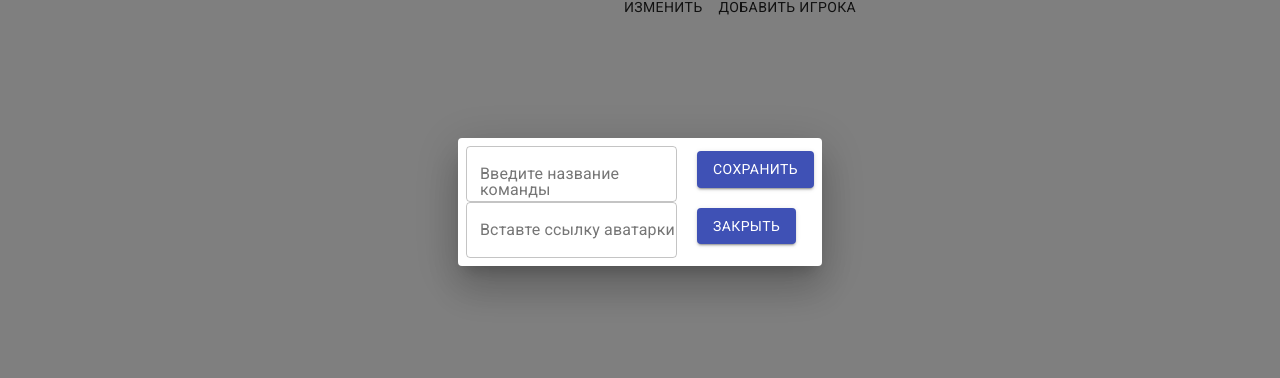
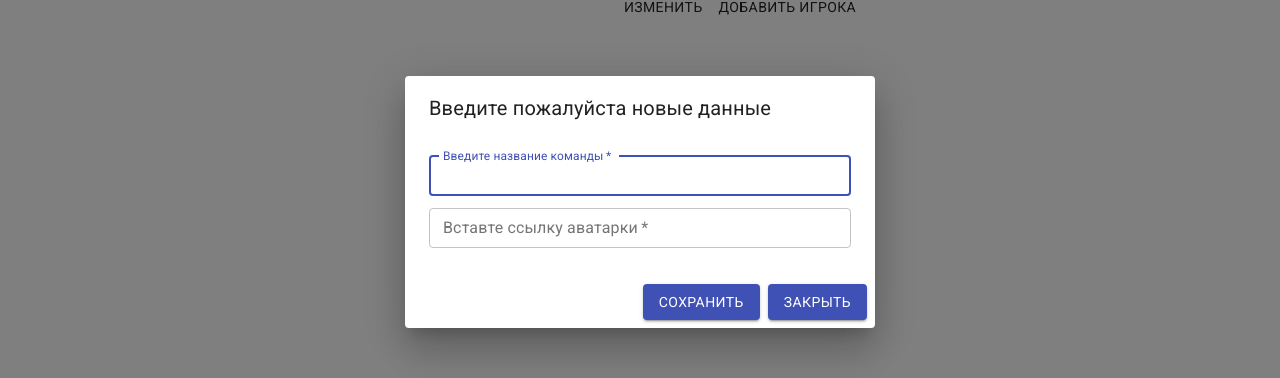
Before and after one commit to Kuntaev/projekt, a React (Create React App) app in the folder client/: page /my-teams/1 in a window 1280 px wide. Both pictures are taken after a click on the button "ИЗМЕНИТЬ". Shown: the part 198-576 px from the top of the page. Built offline with nearby package versions, Linux system fonts and the light colour scheme; no server answers; what react-mapbox-gl would draw is missing.

Commit message:
Сделал поля обязательными

```diff
--- a/client/src/components/myTeam/MyTeamId.jsx
+++ b/client/src/components/myTeam/MyTeamId.jsx
@@ -3,7 +3,7 @@ import {
   Box,
   Button,
   Dialog,
-  DialogActions,
+  DialogActions, DialogContent, DialogTitle,
   TextField,
   Typography,
 } from "@material-ui/core";
@@ -71,6 +71,8 @@ const MyTeamId = () => {
 
   const [text, setText] = useState("");
   const [image, setImage] = useState("");
+  const [textError, setTextError] = useState(false);
+  const [imageError, setImageError] = useState(false);
 
   const { loadOneMyT } = useSelector((state) => state.team);
 
@@ -83,8 +85,18 @@ const MyTeamId = () => {
   }, []);
 
   const handleClickSave = () => {
+
+    if (text == "") {
+      setTextError(true);
+    }
+    if (image == "") {
+      setImageError(true);
+    }
+    if (id && text && image) {
       dispatch(editTeam(id, text, image));
       setOpen(false);
+    }
+
   };
 
   const handleEditName = (e) => {
@@ -116,34 +128,35 @@ const MyTeamId = () => {
       <div>
         <HeaderBlack />
         <Dialog open={open} onClose={handleClose}>
-          <DialogActions>
-            <Box className={classes.btnsh}>
-              <Box>
-                <Box>
+          <DialogTitle>Введите пожалуйста новые данные</DialogTitle>
+              <DialogContent>
+                <form noValidate autoComplete="off" onSubmit={handleClickSave}>
                     <TextField
                       id="outlined-multiline-static"
+                      margin="dense"
+                      autoFocus
                       label="Введите название команды"
-                    multiline
-                    rows={1}
                       value={text}
                       onChange={handleEditName}
                       variant="outlined"
+                      required
+                      error={textError}
+                      fullWidth
                     />
-                </Box>
-                <Box>
                     <TextField
                       id="outlined-multiline-static"
+                      margin="dense"
                       label="Вставте ссылку аватарки"
-                    multiline
-                    rows={1}
                       value={image}
                       onChange={handleEditImage}
                       variant="outlined"
+                      required
+                      error={imageError}
+                      fullWidth
                     />
-                </Box>
-              </Box>
-              <Box className={classes.btnsh2}>
-                <Box className={classes.btnSave}>
+                </form>
+              </DialogContent>
+            <DialogActions>
                   <Button
                     onClick={handleClickSave}
                     variant="contained"
@@ -151,7 +164,6 @@ const MyTeamId = () => {
                   >
                     Сохранить
                   </Button>
-                </Box>
                 <Button
                   onClick={handleClose}
                   variant="contained"
@@ -159,8 +171,6 @@ const MyTeamId = () => {
                 >
                   Закрыть
                 </Button>
-              </Box>
-            </Box>
             </DialogActions>
         </Dialog>
         <Box className={classes.main}>
```
Lines whose indentation alone changed are shown as unchanged.
